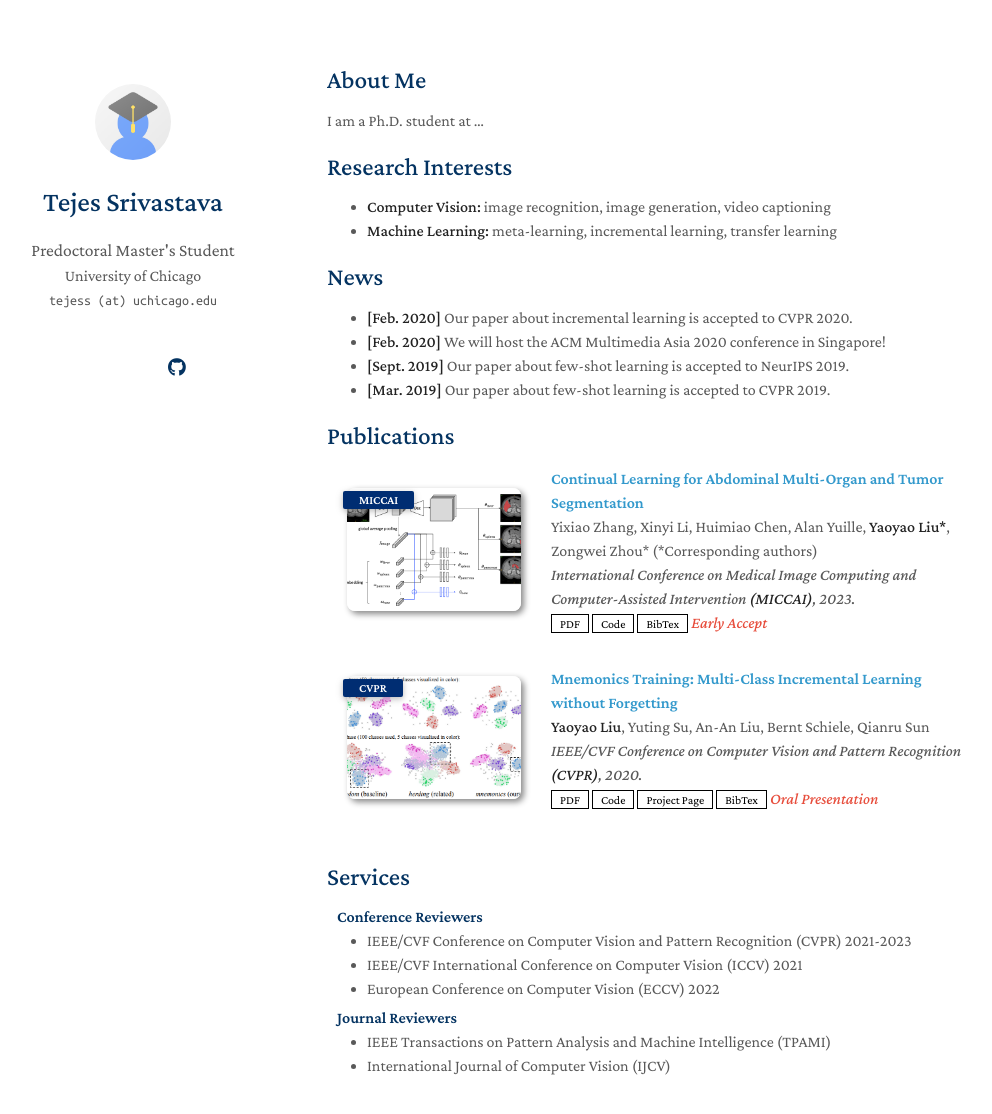
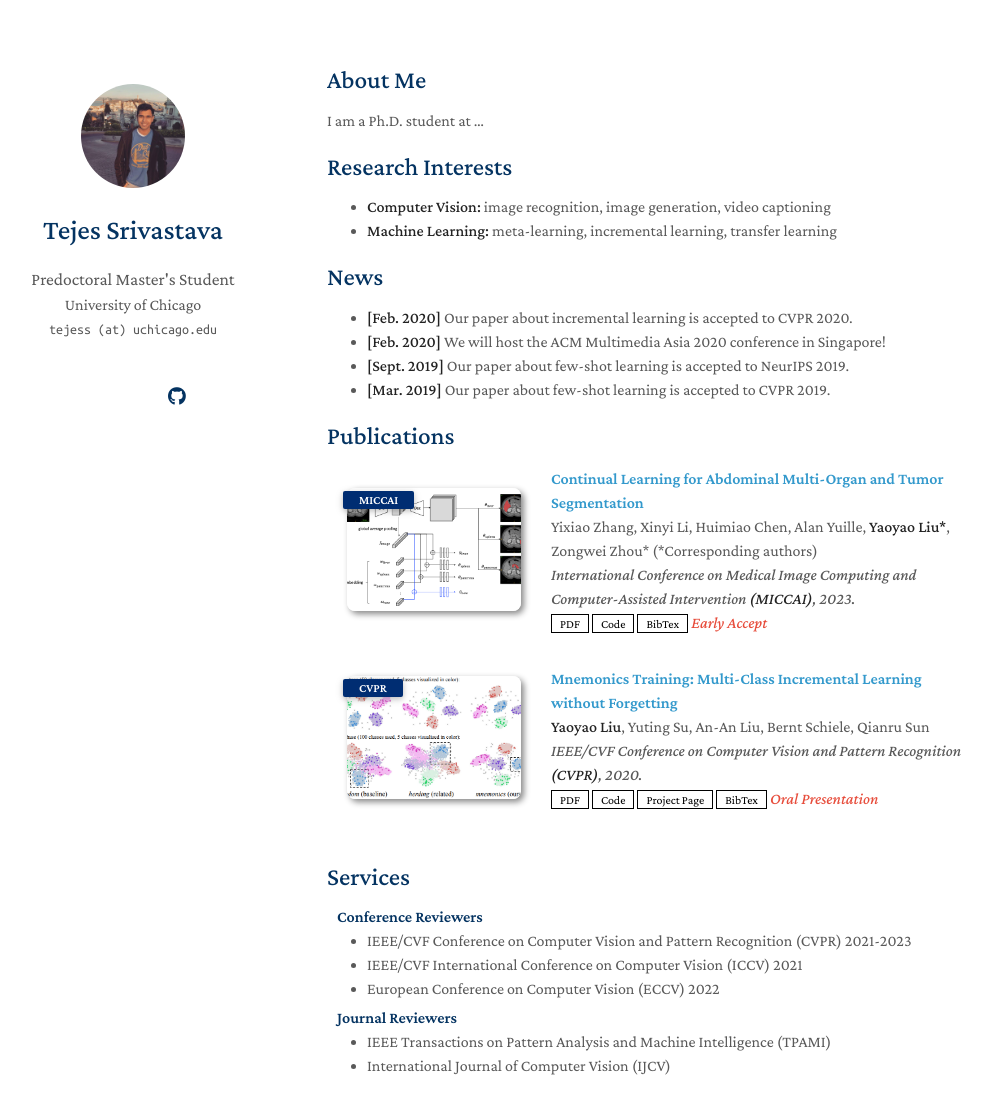
Before and after one commit to tejess/tejess.github.io, a Jekyll site: the page built from index.md, in a window 1280 px wide and 1172 px high. Shown: the top 1114 px of the window, without its empty margins (143-1135 px from the left). Built offline with Jekyll 4.4.1, drawn with Linux system fonts in a browser that asks for light colours; a style sheet for code colours, icons or effects is not loaded; our own code applies the rules of GitHub Pages for plain Markdown files.

Commit message:
Update _config.yml

```diff
--- a/_config.yml
+++ b/_config.yml
@@ -18,7 +18,7 @@ github_link: https://github.com/tejess
 
 # Images (e.g., your profile picture and your website's favicon)
 # "favicon" and "favicon_dark" are used for the light and dark modes, respectively.
-avatar: ./assets/img/avatar.png
+avatar: ./assets/img/Image_Tejes_Srivastava.jpeg
 favicon: ./assets/img/favicon.png
 favicon_dark: ./assets/img/favicon-dark.png
 
```
